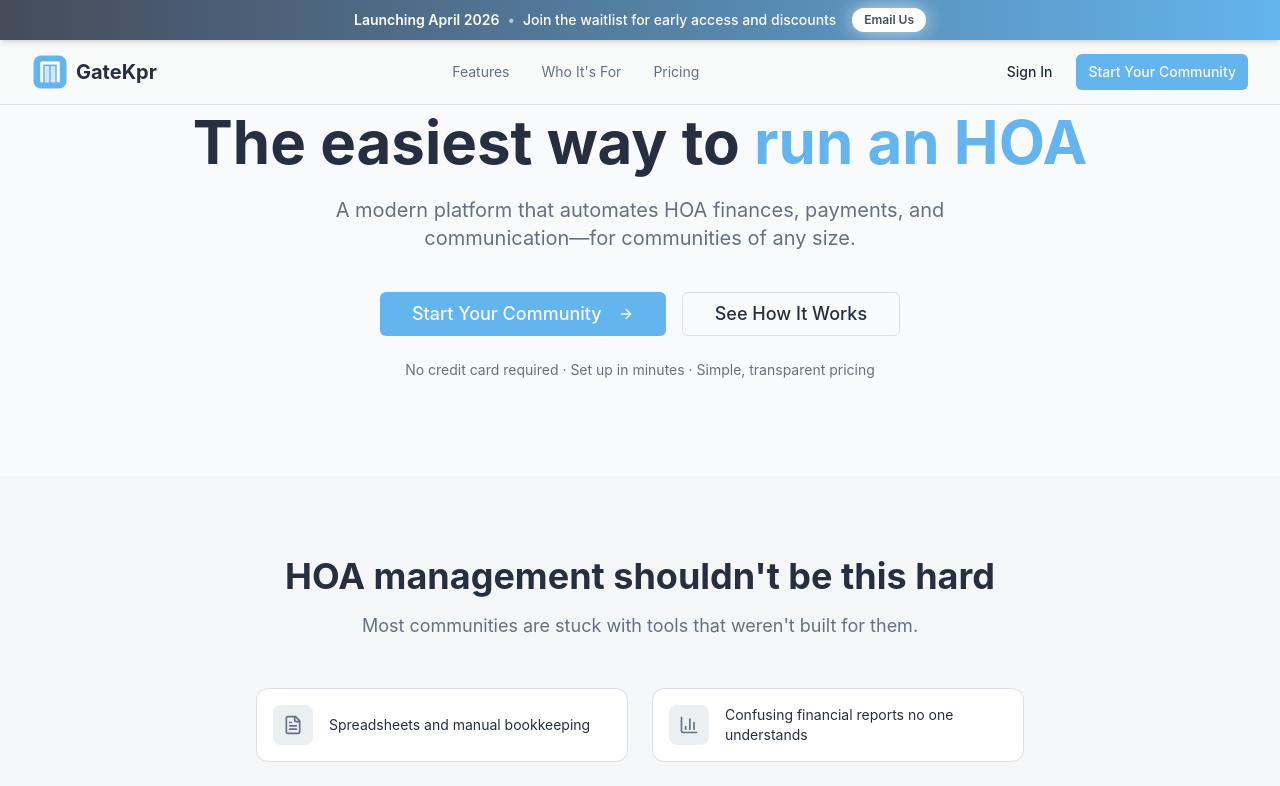
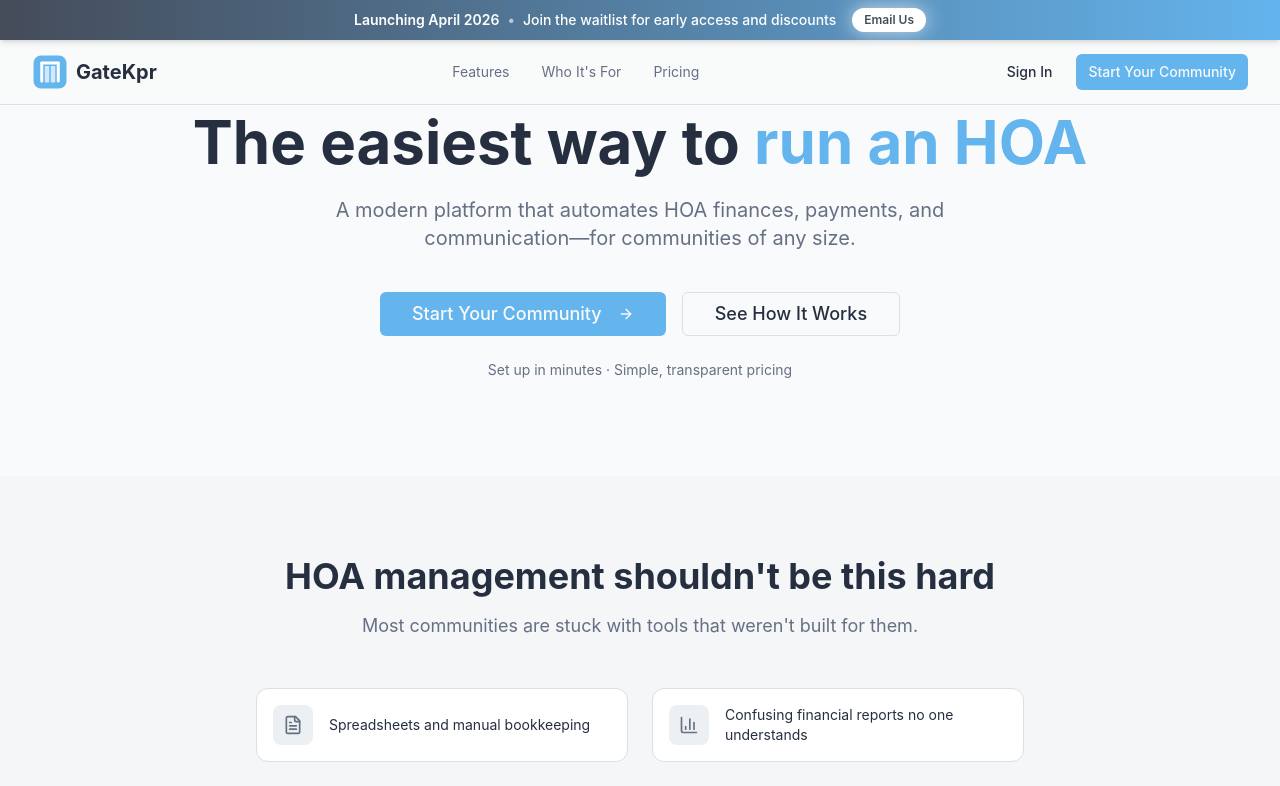
Before and after one commit to lollypoopdeck88/gatekpr-main, a React (Vite) app: page / in a window 1280 px wide. Shown: the top 786 px of the page. Built offline with nearby package versions, Linux system fonts and the light colour scheme; the HTML template or start-up script is replaced by a standard one.

Commit message:
Preceding changes

```diff
--- a/src/pages/LandingPage.tsx
+++ b/src/pages/LandingPage.tsx
@@ -220,7 +220,7 @@ export default function LandingPage() {
             animate={{ opacity: 1 }}
             transition={{ duration: 0.4, delay: 0.4 }}
             className="text-sm text-muted-foreground mt-6">
-            No credit card required · Set up in minutes · Simple, transparent pricing
+            Set up in minutes · Simple, transparent pricing
           </motion.p>
         </div>
       </section>
```
